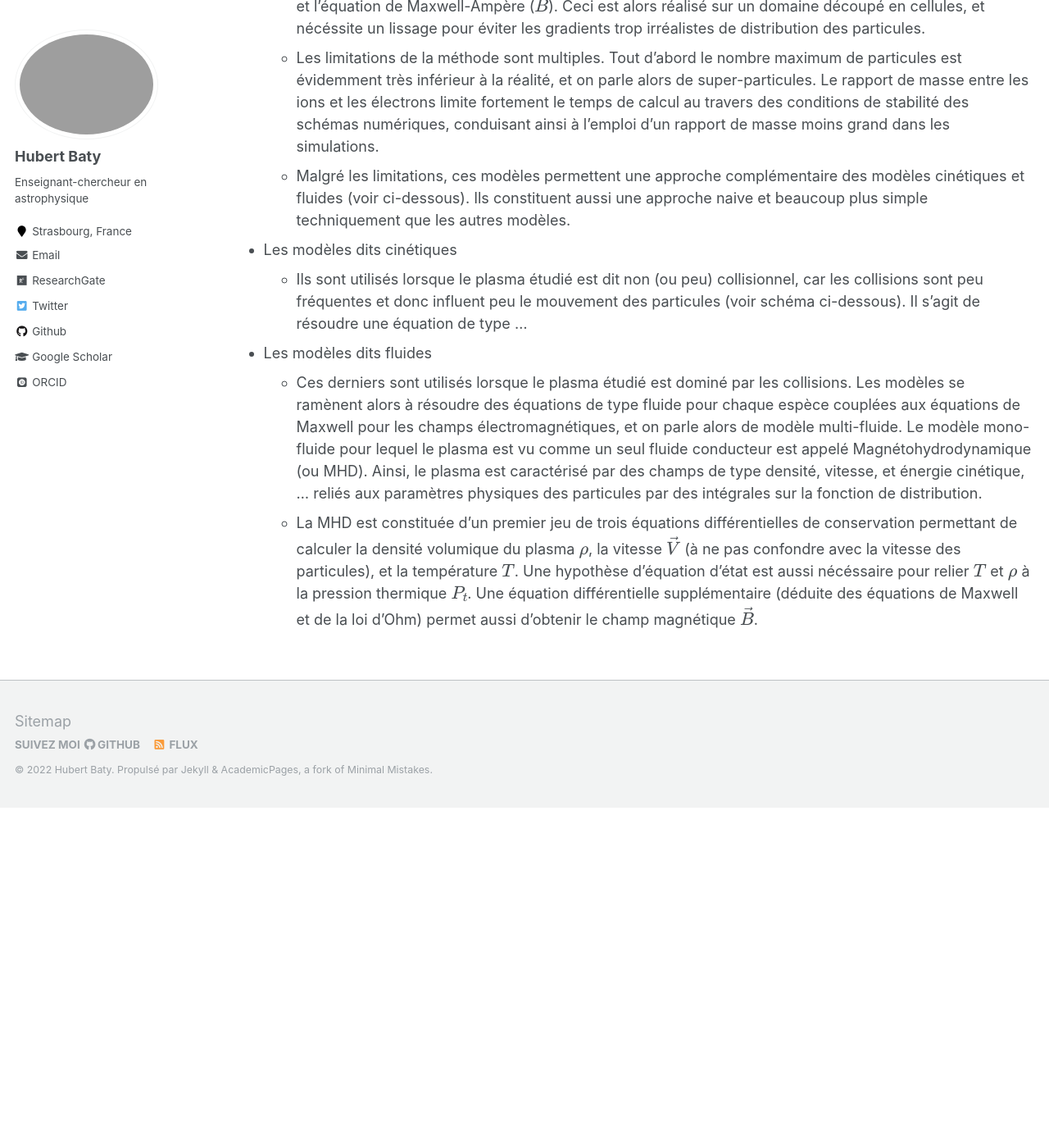
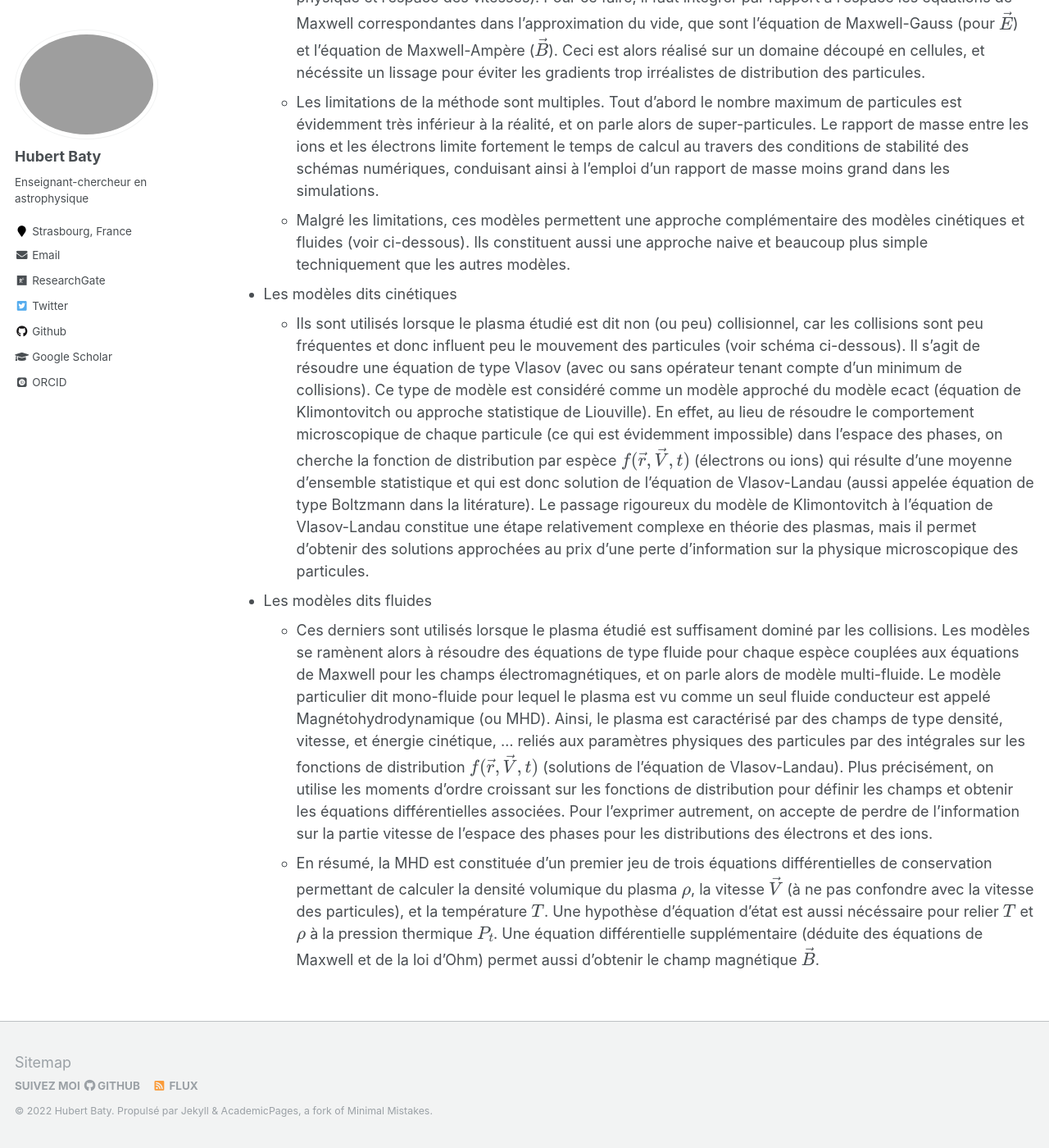
Before and after one commit to hubertbaty/hubertbaty.github.io, a Jekyll site: the page built from _pages/plasma.md, in a window 1280 px wide and 1400 px high, scrolled down 3369 px. Shown: the whole window at 82% size. Built offline with Jekyll 4.4.1, drawn with Linux system fonts in a browser that asks for light colours; some web fonts are replaced; formulas are drawn with MathJax 3; before the commit the page ends 4354 px from its top, so only the background shows below that; some of the changed text lies outside the part shown.

Commit message:
Update plasma.md

```diff
--- a/_pages/plasma.md
+++ b/_pages/plasma.md
@@ -26,7 +26,7 @@ de milliers de degrés Kelvin pour $T$. Cependant, certains plasmas peuvent exis
 * L'ionisation est plus ou moins forte selon que le nombre restant d'atomes (ou molécules) neutres est plus ou moins grand. En pratique, on parle
 de degré d'ionisation $\alpha$ plus ou moins proche de l'unité. Celui ci est défini de la façon suivante,
 $\alpha = \frac{n_e}{n_e+n_n}$ avec $n_e$ la densité électronique et $n_n$ la densité de neutres. Un plasma complètement ionisé correspond ainsi à
-$\alpha = 1$.
+$\alpha = 1$. Les modèles décrits ci-dessous concernent essentiellement des plasma sdont l'ionisation est suffisament grande pour que la dynamique de la population des particules neutres soit considérée comme négligeable.
 * L'ionisation peut-être aussi obtenue par décharge électrique dans un gaz, ou encore par rayonnement (cas des régions de formation d'étoiles).
 
 
@@ -56,8 +56,8 @@ Modèles de description des plasmas
   * Malgré les limitations, ces modèles permettent une approche complémentaire des modèles cinétiques et fluides (voir ci-dessous). Ils constituent aussi une approche naive et beaucoup plus simple techniquement que les autres modèles.
 
 * Les modèles dits cinétiques
-  * Ils sont utilisés lorsque le plasma étudié est dit non (ou peu) collisionnel, car les collisions sont peu fréquentes et donc influent peu le mouvement des particules (voir schéma ci-dessous). Il s'agit de résoudre une équation de type  ...
+  * Ils sont utilisés lorsque le plasma étudié est dit non (ou peu) collisionnel, car les collisions sont peu fréquentes et donc influent peu le mouvement des particules (voir schéma ci-dessous). Il s'agit de résoudre une équation de type Vlasov (avec ou sans opérateur tenant compte d'un minimum de collisions). Ce type de modèle est considéré comme un modèle approché du modèle ecact (équation de Klimontovitch ou approche statistique de Liouville). En effet, au lieu de résoudre le comportement microscopique de chaque particule (ce qui est évidemment impossible) dans l'espace des phases, on cherche la fonction de distribution par espèce $f (\vec r, \vec V, t)$ (électrons ou ions) qui résulte d'une moyenne d'ensemble statistique et qui est donc solution de l'équation de Vlasov-Landau (aussi appelée équation de type Boltzmann dans la litérature). Le passage rigoureux du modèle de Klimontovitch à l'équation de Vlasov-Landau constitue une étape relativement complexe en théorie des plasmas, mais il permet d'obtenir des solutions approchées au prix d'une perte d'information sur la physique microscopique des particules.
 
 * Les modèles dits fluides
-  * Ces derniers sont utilisés lorsque le plasma étudié est dominé par les collisions. Les modèles se ramènent alors à résoudre des équations de type fluide pour chaque espèce couplées aux équations de Maxwell pour les champs électromagnétiques, et on parle alors de modèle multi-fluide. Le modèle mono-fluide pour lequel le plasma est vu comme un seul fluide conducteur est appelé Magnétohydrodynamique (ou MHD). Ainsi, le plasma est caractérisé par des champs de type densité, vitesse, et énergie cinétique, ... reliés aux paramètres physiques des particules par des intégrales sur la fonction de distribution.
-  * La MHD est constituée d'un premier jeu de trois équations différentielles de conservation permettant de calculer la densité volumique du plasma $\rho$, la vitesse $\vec V$ (à ne pas confondre avec la vitesse des particules), et la température $T$. Une hypothèse d'équation d'état est aussi nécéssaire pour relier $T$ et $\rho$ à la pression thermique $P_t$. Une équation différentielle supplémentaire (déduite des équations de Maxwell et de la loi d'Ohm) permet aussi d'obtenir le champ magnétique $\vec B$.
+  * Ces derniers sont utilisés lorsque le plasma étudié est suffisament dominé par les collisions. Les modèles se ramènent alors à résoudre des équations de type fluide pour chaque espèce couplées aux équations de Maxwell pour les champs électromagnétiques, et on parle alors de modèle multi-fluide. Le modèle particulier dit mono-fluide pour lequel le plasma est vu comme un seul fluide conducteur est appelé Magnétohydrodynamique (ou MHD). Ainsi, le plasma est caractérisé par des champs de type densité, vitesse, et énergie cinétique, ... reliés aux paramètres physiques des particules par des intégrales sur les fonctions de distribution $f (\vec r, \vec V, t)$ (solutions de l'équation de Vlasov-Landau). Plus précisément, on utilise les moments d'ordre croissant sur les fonctions de distribution pour définir les champs et obtenir les équations différentielles associées. Pour l'exprimer autrement, on accepte de perdre de l'information sur la partie vitesse de l'espace des phases pour les distributions des électrons et des ions.
+  * En résumé, la MHD est constituée d'un premier jeu de trois équations différentielles de conservation permettant de calculer la densité volumique du plasma $\rho$, la vitesse $\vec V$ (à ne pas confondre avec la vitesse des particules), et la température $T$. Une hypothèse d'équation d'état est aussi nécéssaire pour relier $T$ et $\rho$ à la pression thermique $P_t$. Une équation différentielle supplémentaire (déduite des équations de Maxwell et de la loi d'Ohm) permet aussi d'obtenir le champ magnétique $\vec B$.
```
